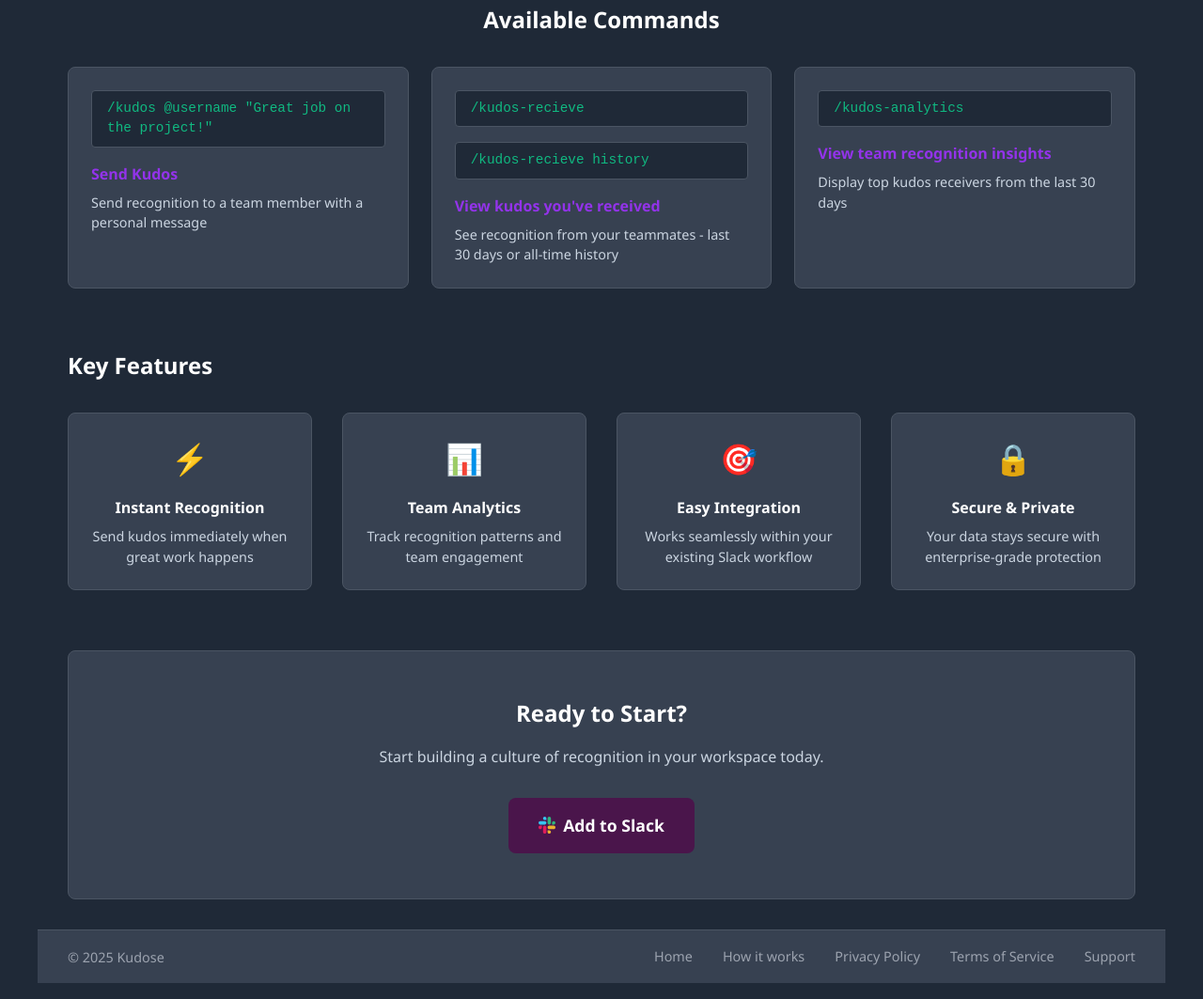
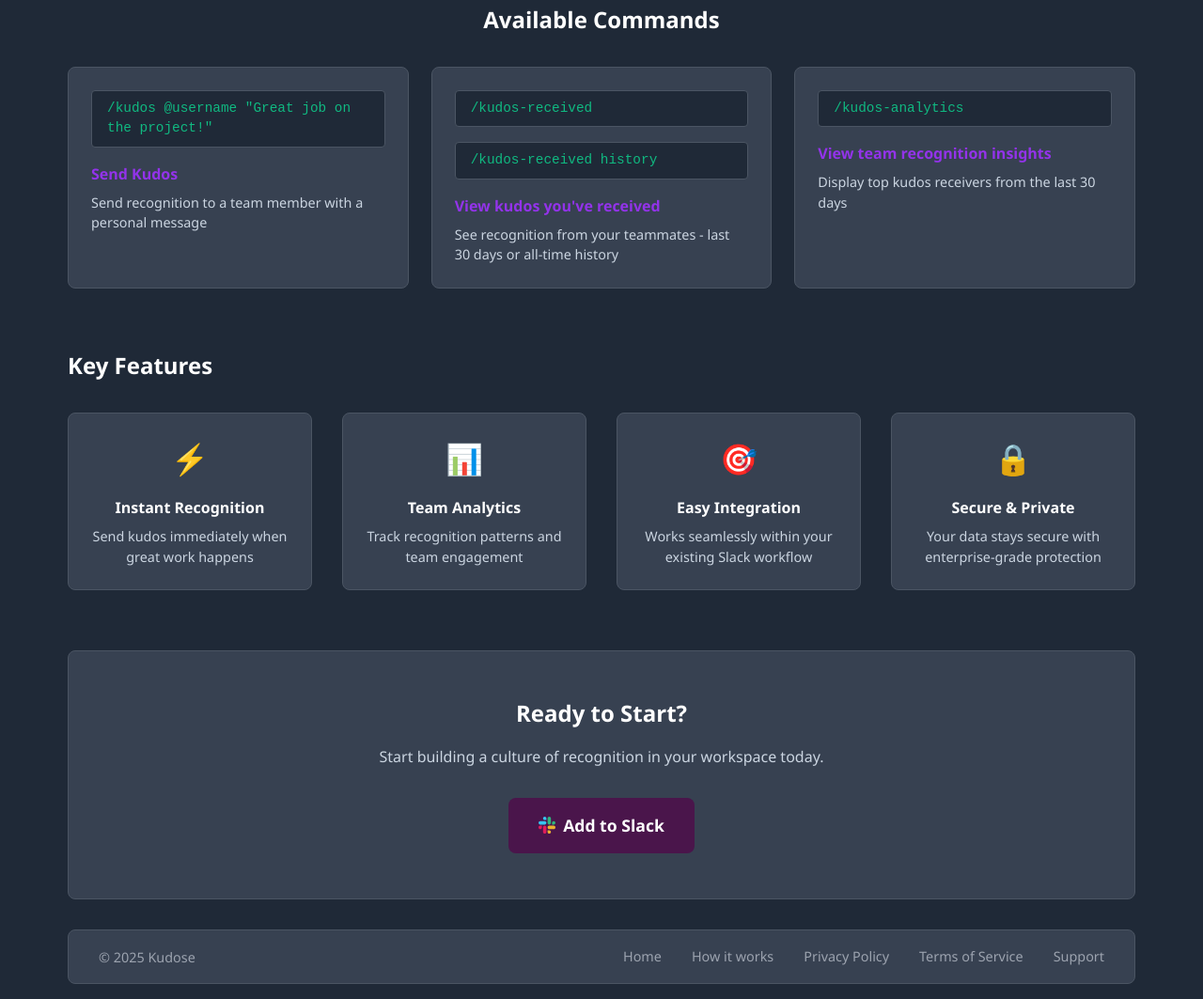
Before and after one commit to santiagoVeiga/hackaton, a website: page presentation/how-it-works.html in a window 1280 px wide. Shown: the part 622-1685 px from the top of the page at 94% size. Drawn offline with Linux system fonts and the light colour scheme.

Commit message:
improve footer style

```diff
--- a/presentation/how-it-works.html
+++ b/presentation/how-it-works.html
@@ -56,8 +56,8 @@
         <p>Send recognition to a team member with a personal message</p>
       </div>
       <div class="command-item">
-        <div class="command-code">/kudos-recieve</div>
-        <div class="command-code">/kudos-recieve history</div>
+        <div class="command-code">/kudos-received</div>
+        <div class="command-code">/kudos-received history</div>
         <h4>View kudos you've received</h4>
         <p>See recognition from your teammates - last 30 days or all-time history</p>
       </div>
--- a/presentation/style.css
+++ b/presentation/style.css
@@ -333,17 +333,15 @@
   background: #374151;
   margin-top: auto;
   padding: 1rem 0;
-  border-top: 1px solid #4b5563;
-  margin-left: -2rem;
-  margin-right: -2rem;
+  border: 1px solid #4b5563;
+  border-radius: var(--radius);
+  margin-bottom: 1rem;
 }
 
 .footer-content {
   display: flex;
   justify-content: space-between;
   align-items: center;
-  max-width: 1200px;
-  margin: 0 auto;
   padding: 0 2rem;
 }
 
```
